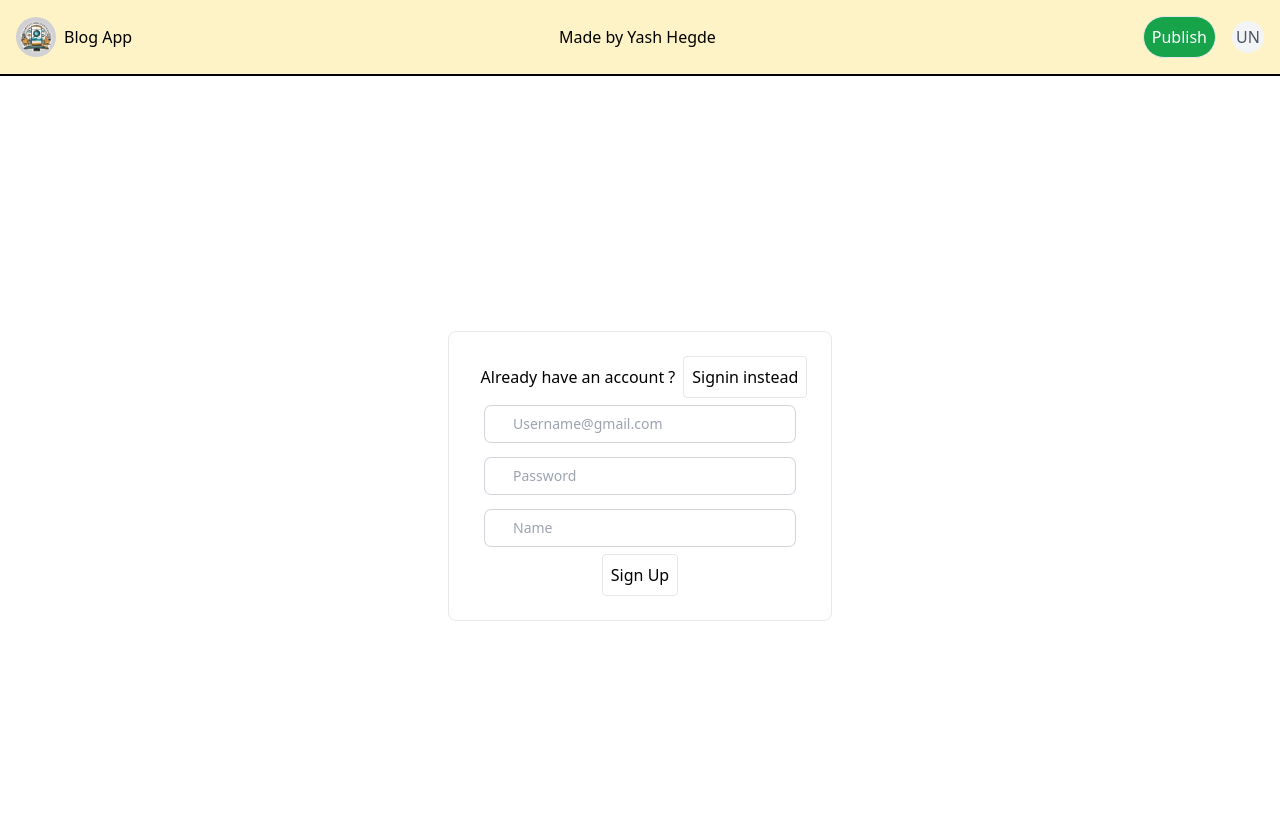
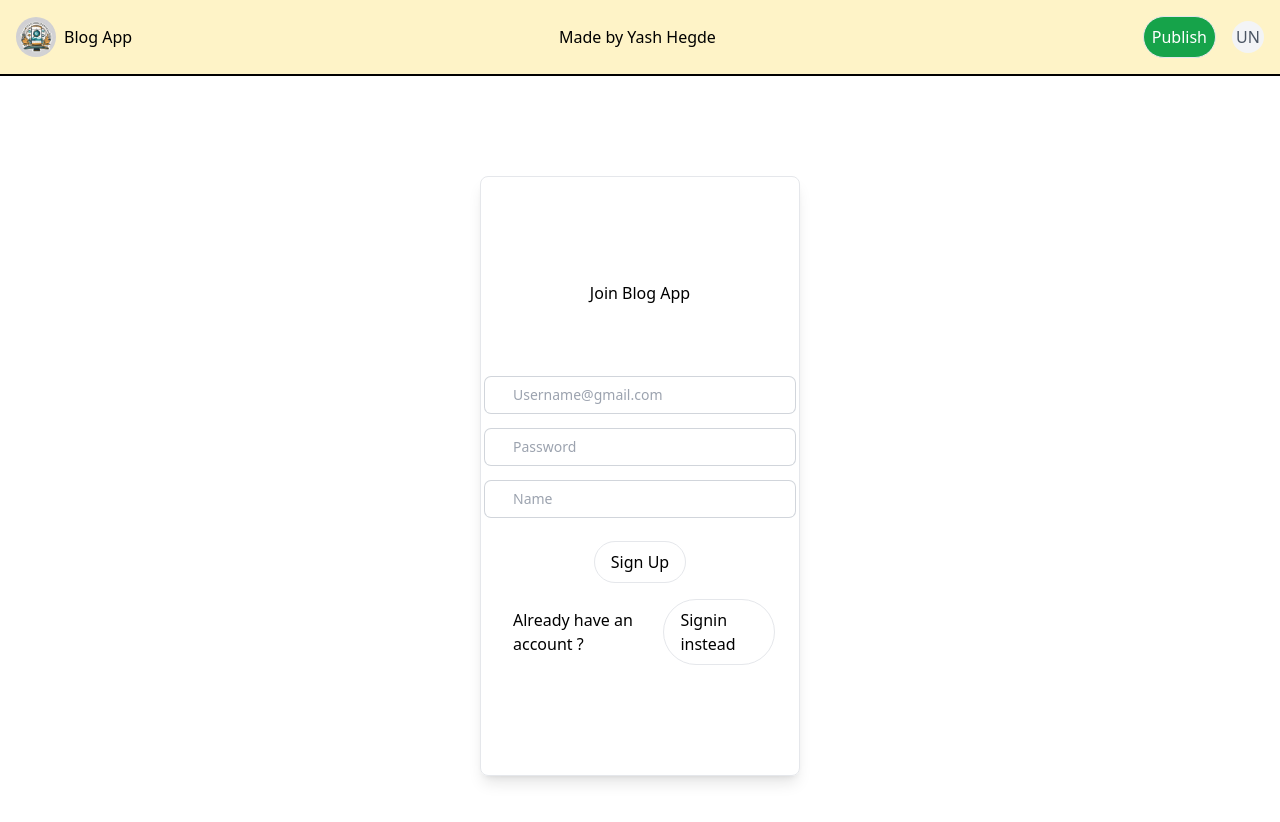
Before and after one commit to Yh010/BlogApp, a React (Vite) app in the folder frontend/: page /signup in a window 1280 px wide. Shown: the top 822 px of the page. Built offline with nearby package versions, Linux system fonts and the light colour scheme.

Commit message:
signup page (WIP)

```diff
--- a/frontend/src/components/signupComponents/SignupButton.tsx
+++ b/frontend/src/components/signupComponents/SignupButton.tsx
@@ -5,8 +5,8 @@ interface SignUpButtonProps {
 
 export const SignUpButton: React.FC<SignUpButtonProps> = ({ text, cb }) => {
   return (
-    <div className="flex justify-center">
-      <button onClick={cb} className="border rounded p-2">
+    <div className="flex mt-4 mb-4 justify-center">
+      <button onClick={cb} className="border rounded-full px-4 py-2">
         {text}
       </button>
     </div>
--- a/frontend/src/pages/SignIn.tsx
+++ b/frontend/src/pages/SignIn.tsx
@@ -35,7 +35,7 @@ export const Signin = () => {
 
   return (
     <div className="flex justify-center items-center h-screen">
-      <div className="border p-6 rounded-lg">
+      <div className="border p-6 rounded-lg shadow-lg">
         <div className="flex justify-between items-center">
           <div>Don't have an account ?</div>
           <Link className="border rounded p-2" to={"/signup"}>
--- a/frontend/src/pages/SignUp.tsx
+++ b/frontend/src/pages/SignUp.tsx
@@ -35,12 +35,9 @@ export const Signup = () => {
 
   return (
     <div className="flex justify-center items-center h-screen">
-      <div className="border p-6 rounded-lg">
-        <div className="flex justify-between items-center">
-          <div className="m-2">Already have an account ?</div>
-          <Link className="border rounded p-2" to={"/signin"}>
-            Signin instead
-          </Link>
+      <div className="border p-6 rounded-lg shadow-lg w-1/4 h-3/4">
+        <div className="flex justify-center items-center mt-20 mb-16">
+          Join Blog App
         </div>
         <InputBox
           placeholder="Username@gmail.com"
@@ -59,6 +56,12 @@ export const Signup = () => {
           prev={postInputs.name || ""}
         />
         <SignUpButton cb={sendRequest} text="Sign Up" />
+        <div className="flex justify-between items-center">
+          <div className="m-2">Already have an account ?</div>
+          <Link className="border rounded-full px-4 py-2" to={"/signin"}>
+            Signin instead
+          </Link>
+        </div>
       </div>
     </div>
   );
```
